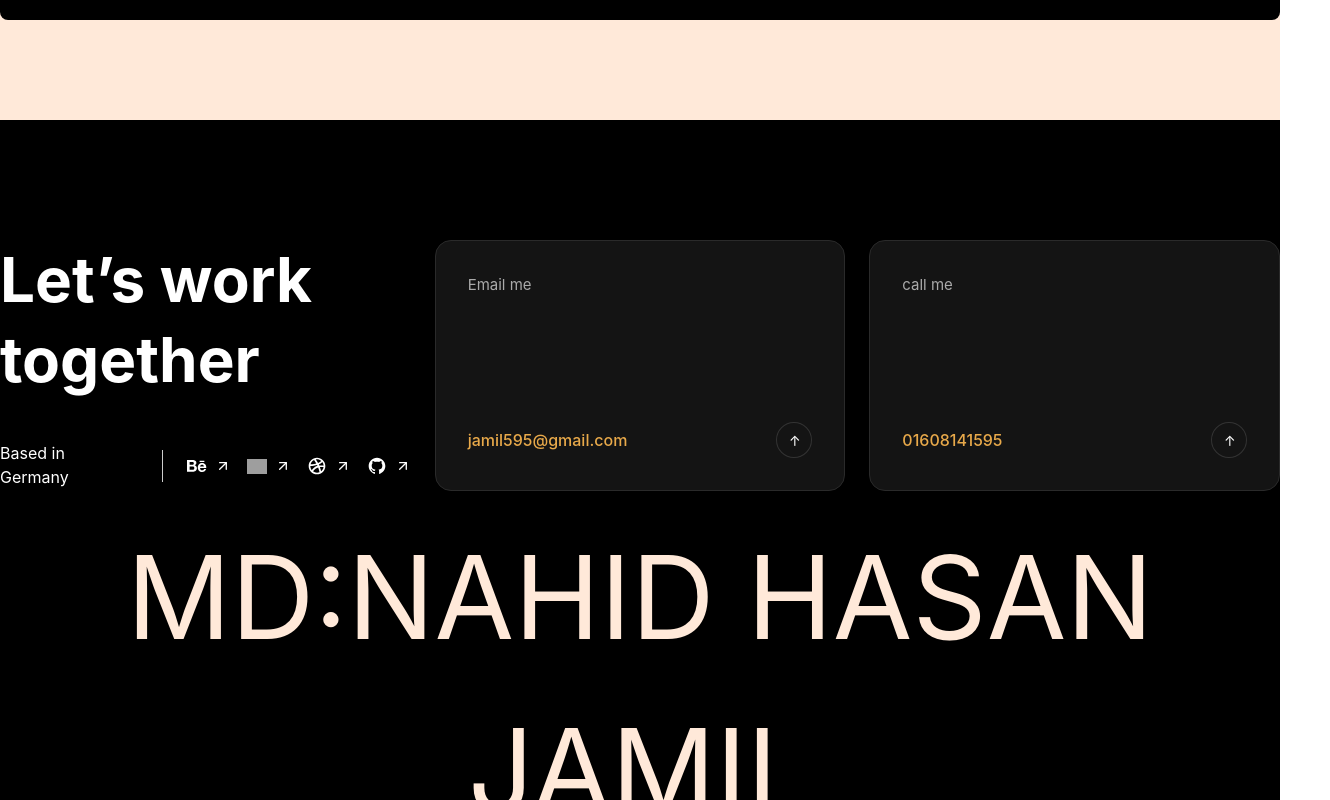
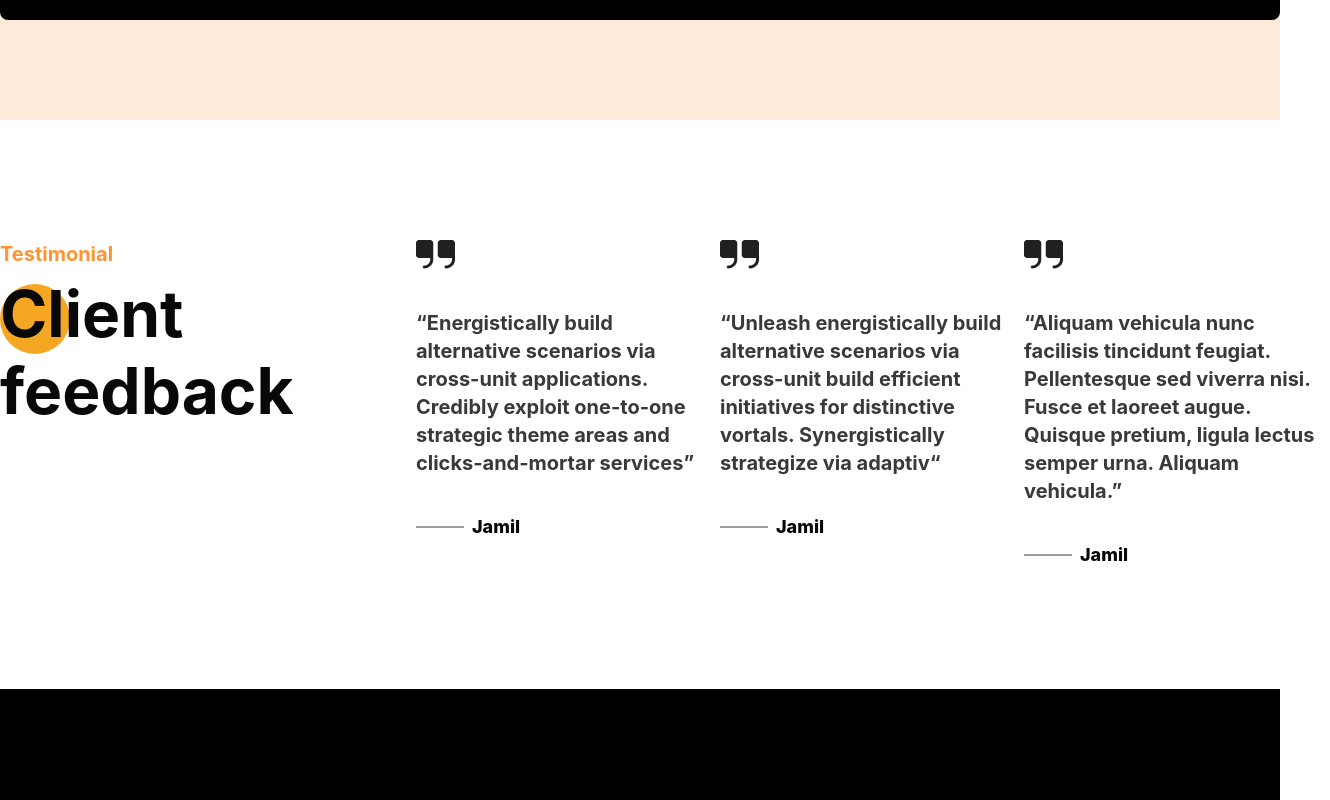
Before and after one commit to Jamil-coder360/Personal_Portfolio, a React (Vite) app: page / in a window 1280 px wide. Shown: the part 3480-4280 px from the top of the page, 1330 px wide, since content can reach past the window. Built offline with nearby package versions, Linux system fonts and the light colour scheme; grey boxes are pictures that could not be loaded.

Commit message:
Testimonial &Testimonial Card add

```diff
--- /dev/null
+++ b/src/components/Testimonial.jsx
@@ -0,0 +1,41 @@
+import React from 'react'
+import Section from "./Section/Section"
+import Container from "./Section/Container"
+import SectionHeading from "./Section/SectionHeading"
+import TestimonialCard from './TestimonialCard'
+
+const Testimonial = () => {
+    const tsetimonialData =[
+        {
+            id:1,
+            text: "“Energistically build alternative scenarios via cross-unit applications. Credibly exploit one-to-one strategic theme areas and clicks-and-mortar services”"
+        },
+        {
+            id:1,
+            text: "“Unleash  energistically build alternative scenarios via cross-unit  build efficient initiatives for distinctive vortals. Synergistically strategize via adaptiv“"
+        },
+        {
+            id:1,
+            text: "“Aliquam vehicula nunc facilisis tincidunt feugiat. Pellentesque sed viverra nisi. Fusce et laoreet augue. Quisque pretium, ligula lectus semper urna. Aliquam vehicula.”"
+        }
+    ]
+  return (
+   <Section className='py-30'>
+    <Container>
+  <div className='grid grid-cols-[416px_auto]'>
+    <SectionHeading title=" Client feedback" subtitle="Testimonial" />
+    <div className='grid grid-cols-3 gap-12'>
+{
+    tsetimonialData.map ((text) =>(
+        <TestimonialCard key={text.id} text={text.text} />
+    ))
+}
+
+    </div>
+  </div>
+    </Container>
+   </Section>
+  )
+}
+
+export default Testimonial
--- /dev/null
+++ b/src/components/TestimonialCard.jsx
@@ -0,0 +1,21 @@
+import React from "react";
+import Qout from "./icons/Qout";
+
+const TestimonialCard = ({text}) => {
+  return (
+    <div className="w-[306px]">
+      <Qout />
+      <p className="pt-10 pb-6 text-[20px] leading-7 font-bold text-[#080808]/80">
+     {text}
+      </p>
+      <div className="flex items-center gap-2 mt-3">
+        <span className="block w-12 h-[2px] bg-[#080808]/40"></span>
+        <strong className="text-[18px] font-extrabold leading-[28px]  text-[#080808]">
+          Jamil
+        </strong>
+      </div>
+    </div>
+  );
+};
+
+export default TestimonialCard;
--- /dev/null
+++ b/src/components/icons/Qout.jsx
@@ -0,0 +1,22 @@
+import React from "react";
+
+const Qout = ({width=39,height=29,fill="none",className=""}) => {
+  return (
+    <svg
+      xmlns="http://www.w3.org/2000/svg"
+      width={width}
+      height={height}
+      viewBox="0 0 39 29"
+      fill={fill}
+      className={className}
+    >
+      <path
+        d="M17.25 3L17.25 19.5C17.2475 21.8862 16.2985 24.1739 14.6112 25.8612C12.9239 27.5485 10.6362 28.4975 8.25 28.5C7.85218 28.5 7.47064 28.342 7.18934 28.0607C6.90804 27.7794 6.75 27.3978 6.75 27C6.75 26.6022 6.90804 26.2206 7.18934 25.9393C7.47064 25.658 7.85218 25.5 8.25 25.5C9.8413 25.5 11.3674 24.8679 12.4926 23.7426C13.6179 22.6174 14.25 21.0913 14.25 19.5V18H3C2.20435 18 1.44129 17.6839 0.87868 17.1213C0.31607 16.5587 0 15.7956 0 15L0 3C0 2.20435 0.31607 1.44129 0.87868 0.87868C1.44129 0.31607 2.20435 0 3 0L14.25 0C15.0456 0 15.8087 0.31607 16.3713 0.87868C16.9339 1.44129 17.25 2.20435 17.25 3ZM36 0L24.75 0C23.9544 0 23.1913 0.31607 22.6287 0.87868C22.0661 1.44129 21.75 2.20435 21.75 3L21.75 15C21.75 15.7956 22.0661 16.5587 22.6287 17.1213C23.1913 17.6839 23.9544 18 24.75 18H36V19.5C36 21.0913 35.3679 22.6174 34.2426 23.7426C33.1174 24.8679 31.5913 25.5 30 25.5C29.6022 25.5 29.2206 25.658 28.9393 25.9393C28.658 26.2206 28.5 26.6022 28.5 27C28.5 27.3978 28.658 27.7794 28.9393 28.0607C29.2206 28.342 29.6022 28.5 30 28.5C32.3862 28.4975 34.6739 27.5485 36.3612 25.8612C38.0485 24.1739 38.9975 21.8862 39 19.5V3C39 2.20435 38.6839 1.44129 38.1213 0.87868C37.5587 0.31607 36.7957 0 36 0Z"
+        fill="#080808"
+        fill-opacity="0.9"
+      />
+    </svg>
+  );
+};
+
+export default Qout;
--- a/src/pages/Homepage.jsx
+++ b/src/pages/Homepage.jsx
@@ -3,6 +3,7 @@ import Banner from '../components/Banner'
 import Service from '../components/service/Service'
 import Resume from '../components/Resume'
 import Portfolio from '../components/Portfolio'
+import Testimonial from '../components/Testimonial'
 
 const Homepage = () => {
     return(
@@ -11,6 +12,7 @@ const Homepage = () => {
         <Service />
         <Resume />
         <Portfolio />
+        <Testimonial />
         </>
     )
 }
```
